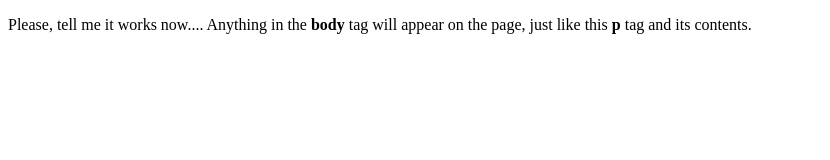
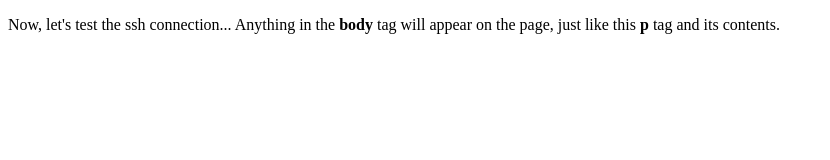
Before and after one commit to jaeaess/jaeaess.github.io, a plain HTML site: page index.html in a window 1280 px wide. Shown: the whole page, without its empty margins (0-830 px from the left). Drawn offline with Linux system fonts and the light colour scheme.

Commit message:
Test ssh connection

```diff
--- a/index.html
+++ b/index.html
@@ -4,6 +4,6 @@
     <title>This is the title of the webpage!</title>
   </head>
   <body>
-    <p>Please, tell me it works now.... Anything in the <strong>body</strong> tag will appear on the page, just like this <strong>p</strong> tag and its contents.</p>
+    <p>Now, let's test the ssh connection... Anything in the <strong>body</strong> tag will appear on the page, just like this <strong>p</strong> tag and its contents.</p>
   </body>
 </html>
```
